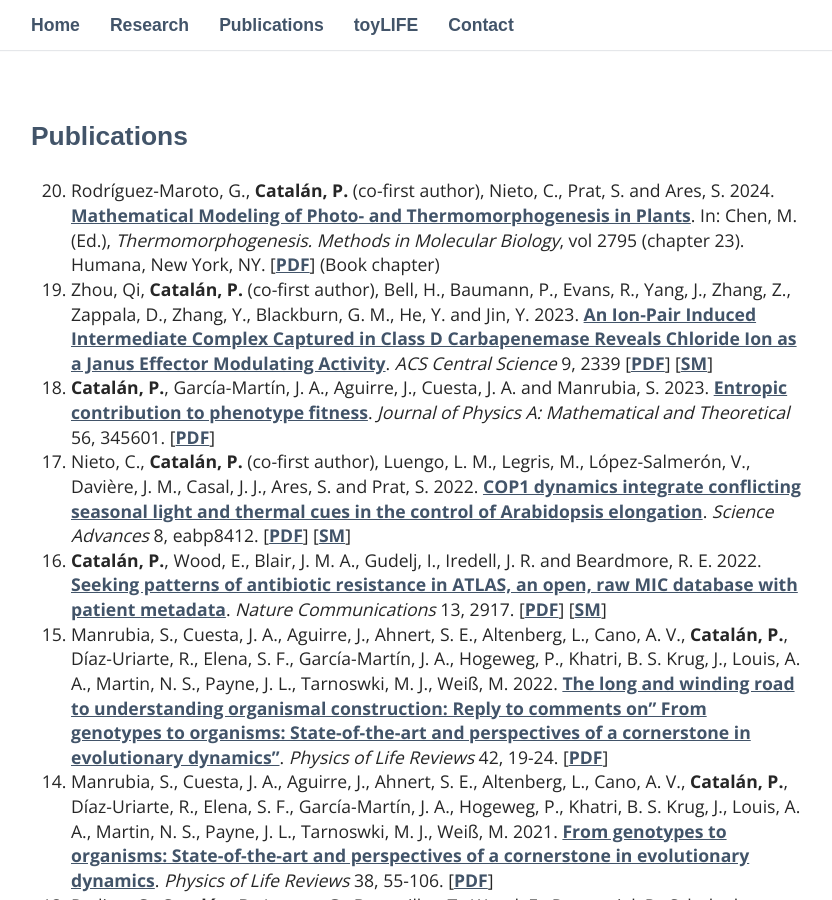
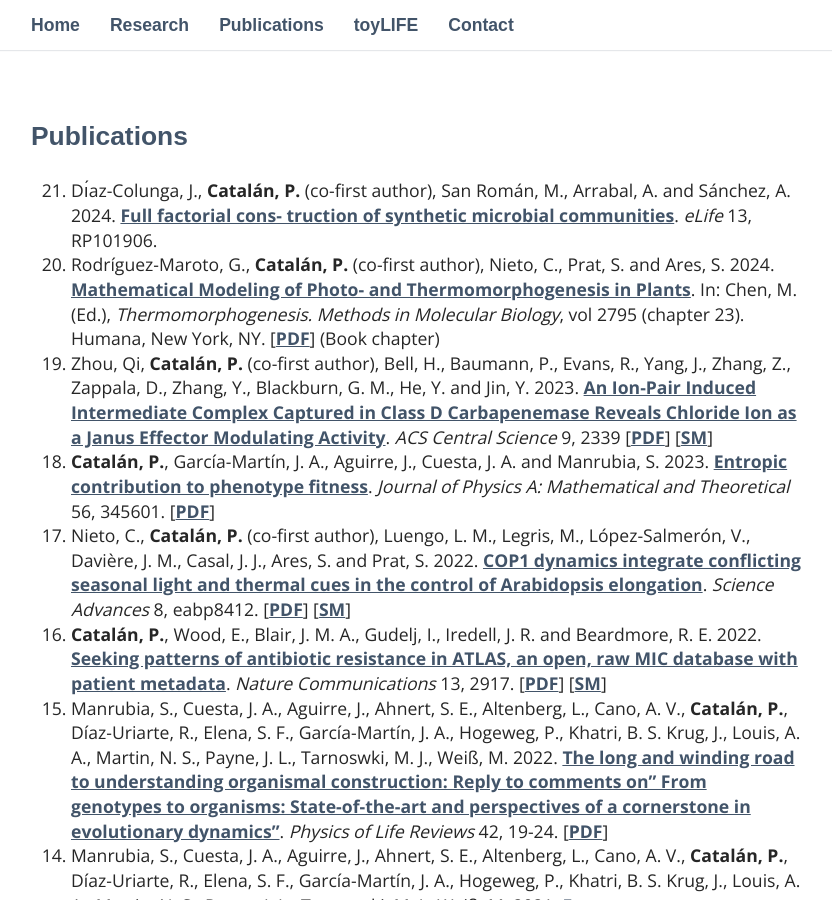
Before and after one commit to PabloCatalan/pablocatalan.github.io, a Jekyll site: the page built from _pages/02_publications.md, in a window 1280 px wide and 900 px high. Shown: the whole window, without its empty margins (224-1056 px from the left). Built offline with Jekyll 4.4.1, drawn with Linux system fonts in a browser that asks for light colours; some web fonts are replaced.

Commit message:
Update 02_publications.md

```diff
--- a/_pages/02_publications.md
+++ b/_pages/02_publications.md
@@ -3,6 +3,8 @@ layout: page
 title: Publications
 permalink: /publications/
 ---
+0. Dı́az-Colunga, J., **Catalán, P.** (co-first author), San Román, M., Arrabal, A. and Sánchez, A. 2024. [Full factorial cons-
+truction of synthetic microbial communities](https://elifesciences.org/reviewed-preprints/101906). *eLife* 13, RP101906.
 0. Rodríguez-Maroto, G., **Catalán, P.** (co-first author), Nieto, C., Prat, S. and Ares, S. 2024. [Mathematical Modeling of Photo- and Thermomorphogenesis in Plants](https://link.springer.com/protocol/10.1007/978-1-0716-3814-9_23). In: Chen, M. (Ed.), *Thermomorphogenesis. Methods in Molecular Biology*, vol 2795 (chapter 23). Humana, New York, NY. [[PDF](/papers/rodriguez-maroto2024_mathematical_modeling.pdf)] (Book chapter)
 0. Zhou, Qi, **Catalán, P.** (co-first author), Bell, H., Baumann, P., Evans, R., Yang, J., Zhang, Z., Zappala, D., Zhang, Y., Blackburn, G. M., He, Y. and Jin, Y. 2023. [An Ion-Pair Induced Intermediate Complex Captured in Class D Carbapenemase Reveals Chloride Ion as a Janus Effector Modulating Activity](https://pubs.acs.org/doi/10.1021/acscentsci.3c00609). *ACS Central Science* 9, 2339 [[PDF](/papers/zhou2023_oxa48.pdf)] [[SM](/papers/zhou2023_SI.pdf)]
 0. **Catalán, P.**, García-Martín, J. A., Aguirre, J., Cuesta, J. A. and Manrubia, S. 2023. [Entropic contribution to phenotype fitness](https://iopscience.iop.org/article/10.1088/1751-8121/ace8d6). *Journal of Physics A: Mathematical and Theoretical* 56, 345601. [[PDF](/papers/catalan2023_entropy_fitness.pdf)]
```
